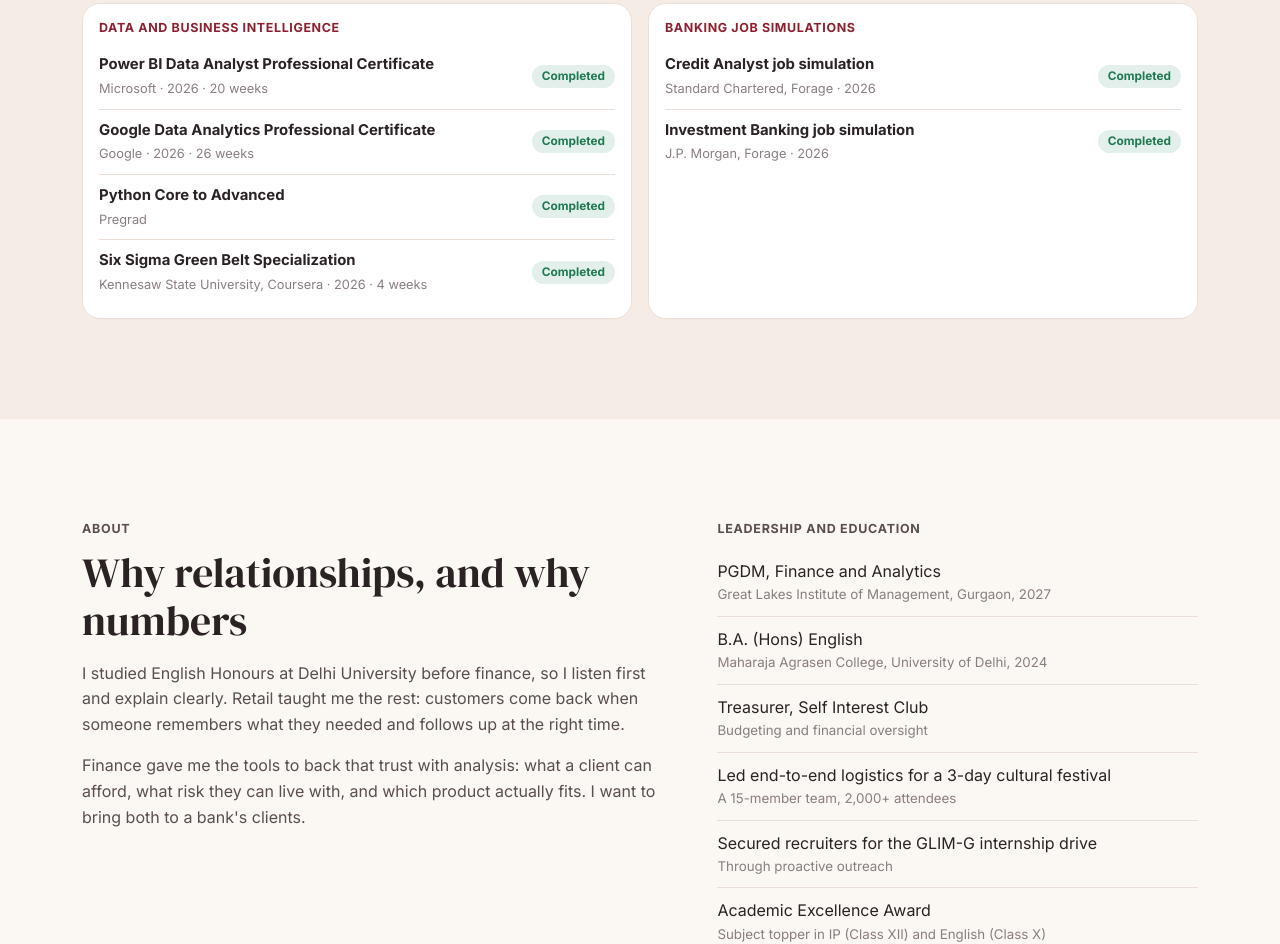
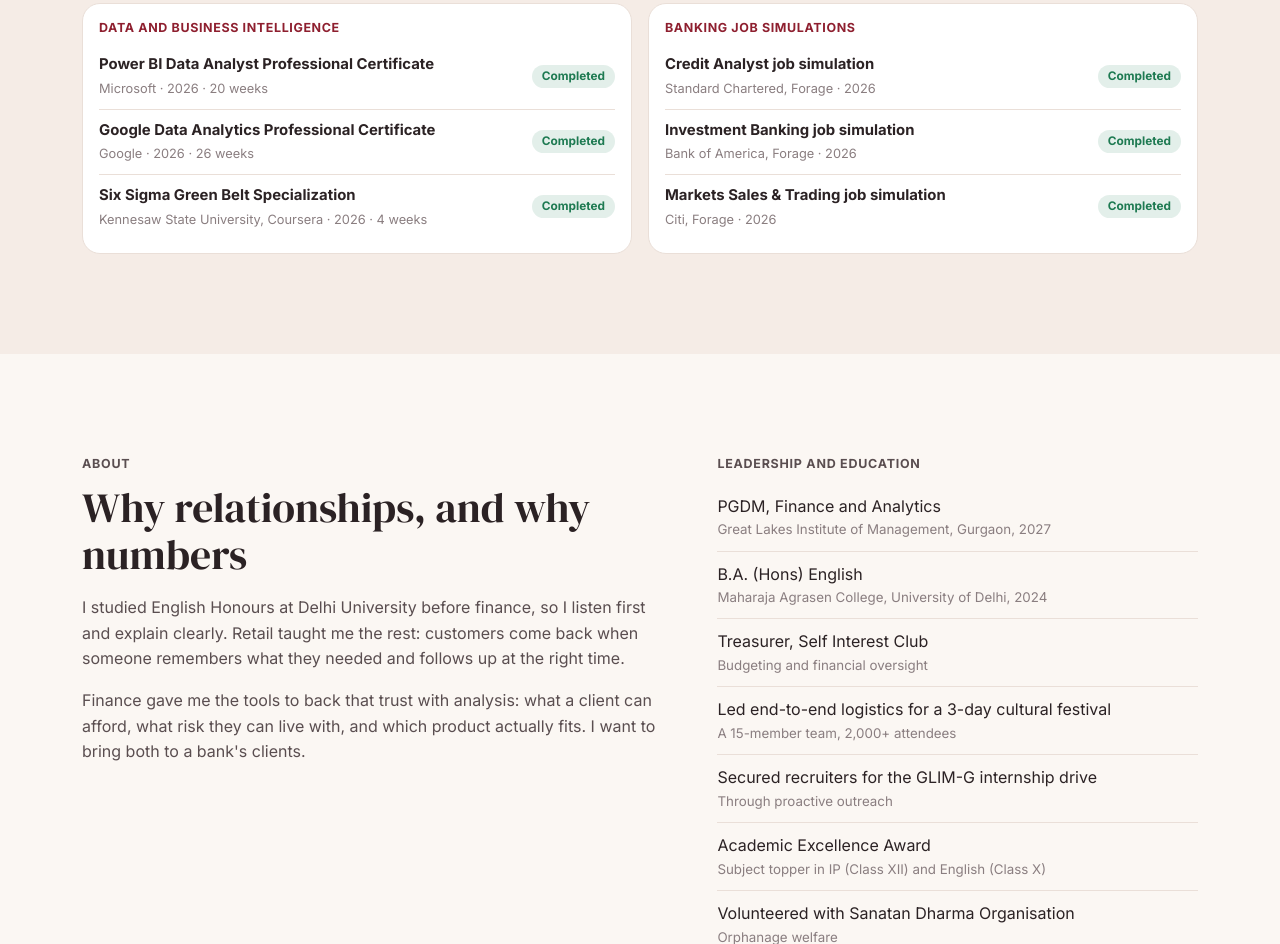
Before and after one commit to taranapgdm27g-png/indusind, a plain HTML site: page index.html in a window 1280 px wide. Shown: the part 6163-7107 px from the top of the page. Drawn offline with Linux system fonts and the light colour scheme.

Commit message:
Add files via upload

```diff
--- a/index.html
+++ b/index.html
@@ -298,11 +298,11 @@ footer .wrap{display:flex;justify-content:space-between;gap:10px;flex-wrap:wrap;
       <div class="cg"><p class="cgh">Data and business intelligence</p>
         <div class="ci"><b>Power BI Data Analyst Professional Certificate</b><small>Microsoft · 2026 · 20 weeks</small><span class="st done">Completed</span></div>
         <div class="ci"><b>Google Data Analytics Professional Certificate</b><small>Google · 2026 · 26 weeks</small><span class="st done">Completed</span></div>
-        <div class="ci"><b>Python Core to Advanced</b><small>Pregrad</small><span class="st done">Completed</span></div>
         <div class="ci"><b>Six Sigma Green Belt Specialization</b><small>Kennesaw State University, Coursera · 2026 · 4 weeks</small><span class="st done">Completed</span></div></div>
       <div class="cg"><p class="cgh">Banking job simulations</p>
         <div class="ci"><b>Credit Analyst job simulation</b><small>Standard Chartered, Forage · 2026</small><span class="st done">Completed</span></div>
-        <div class="ci"><b>Investment Banking job simulation</b><small>J.P. Morgan, Forage · 2026</small><span class="st done">Completed</span></div></div>
+        <div class="ci"><b>Investment Banking job simulation</b><small>Bank of America, Forage · 2026</small><span class="st done">Completed</span></div>
+        <div class="ci"><b>Markets Sales & Trading job simulation</b><small>Citi, Forage · 2026</small><span class="st done">Completed</span></div></div>
     </div></div>
 </div></section>
 
```
